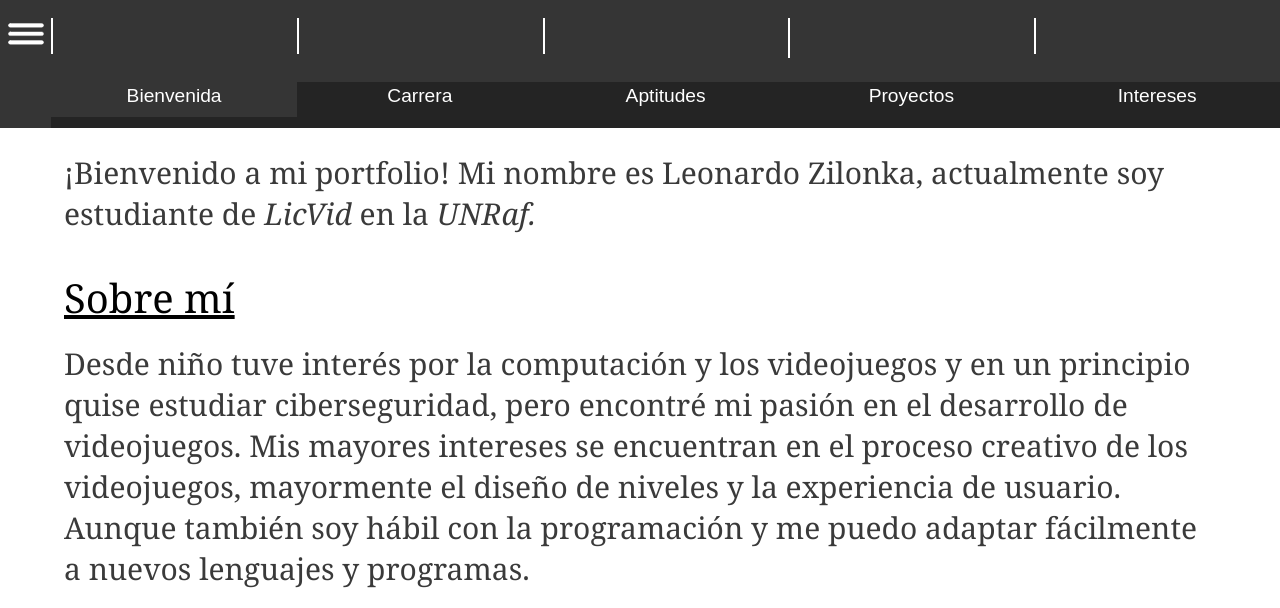
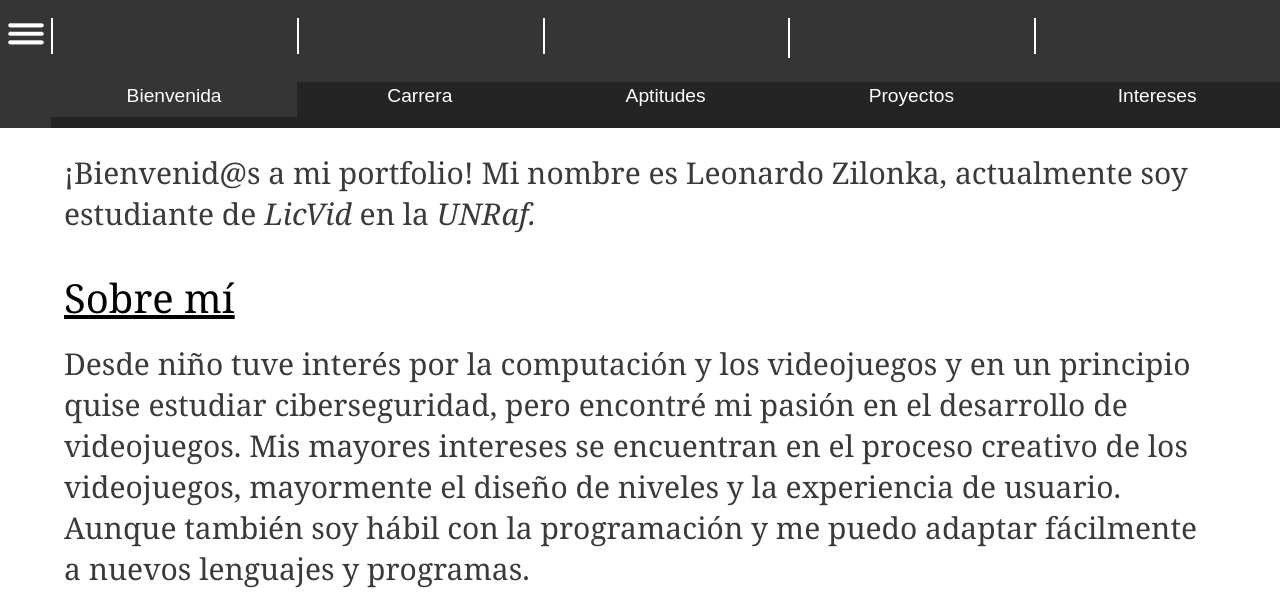
Before and after one commit to JPEGleozilo/Portfolio.Zilonka, a plain HTML site: page index.html in a window 1280 px wide. Shown: the part 192-800 px from the top of the page. Drawn offline with Linux system fonts and the light colour scheme.

Commit message:
se agregó el documento lal.tx (prueba tutorial)

```diff
--- a/index.html
+++ b/index.html
@@ -65,7 +65,7 @@
 
     <div class="contenido">
         <div id="bienvenida" class="panel bienvenida activo">
-                <p>¡Bienvenido a mi portfolio!
+                <p>¡Bienvenid@s a mi portfolio!
                     Mi nombre es Leonardo Zilonka, actualmente soy estudiante de
                     <a class="italic tooltip">LicVid
                         <span class="tooltip-text">Licenciatura en Producción de Videojuegos y Entretenimiento Digital</span>
--- a/style.css
+++ b/style.css
@@ -404,7 +404,8 @@ a.sw {
     right: 90%;
 }
 
-a.mid {width: 2px;
+a.mid {
+    width: 2px;
     height: 200px;
     background-color: rgb( 58, 58, 58);
     left: 58%;
```
Also changed, not shown: lal.txt (added).
